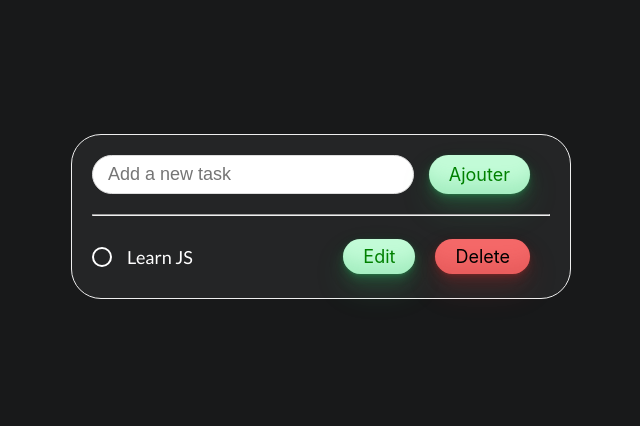
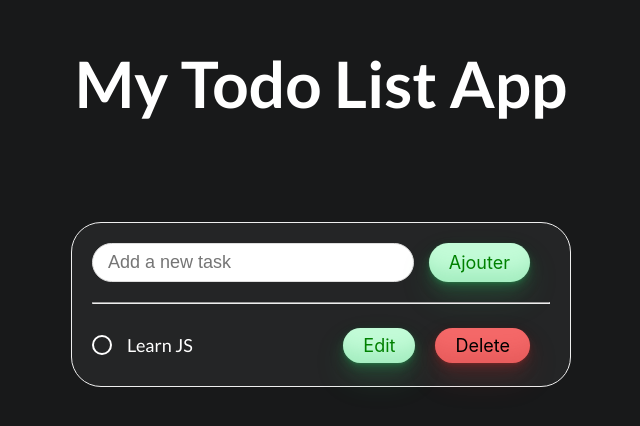
Before and after one commit to Felipebarcon/angular-todo-list, an Angular app: page / in a window 1280 px wide. Shown: the part 184-610 px from the top of the page, without its empty margins (319-959 px from the left). Built offline with nearby package versions, Linux system fonts and the light colour scheme.

Commit message:
add title

```diff
--- a/src/app/app.component.css
+++ b/src/app/app.component.css
@@ -0,0 +1,13 @@
+.app-container {
+  height: 100vh;
+  display: flex;
+  flex-direction: column;
+  justify-content: center;
+  align-items: center;
+}
+
+.todo--title {
+  color: white;
+  font-size: 6.4rem;
+  margin-bottom: 10rem;
+}
--- a/src/app/app.component.html
+++ b/src/app/app.component.html
@@ -1 +1,4 @@
+<div class="app-container">
+<h1 class="todo--title">My Todo List App</h1>
 <app-todo-list></app-todo-list>
+</div>
--- a/src/app/app.component.ts
+++ b/src/app/app.component.ts
@@ -3,8 +3,8 @@ import { Component } from '@angular/core';
 @Component({
   selector: 'app-root',
   templateUrl: './app.component.html',
-  styleUrls: ['./app.component.css']
+  styleUrls: ['./app.component.css'],
 })
 export class AppComponent {
-  title = 'angular-todo-list';
+  title = 'My Todo List App';
 }
```
